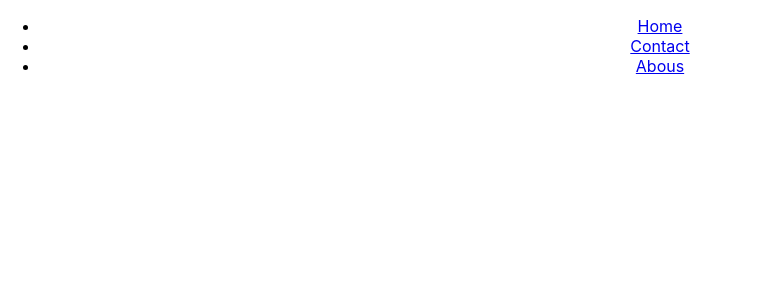
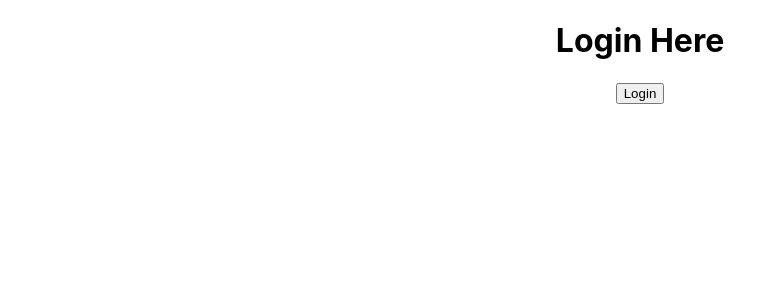
Before and after one commit to aathif12/myapp, a React (Create React App) app in the folder myapp/: page / in a window 1280 px wide. Before the commit this address had no page. Shown: the top 300 px of the page, without its empty margins (0-764 px from the left). Built offline with nearby package versions, Linux system fonts and the light colour scheme.

Commit message:
React Routes UseNavigate

```diff
--- a/myapp/src/App.js
+++ b/myapp/src/App.js
@@ -1,9 +1,10 @@
-import logo from './logo.svg';
 import './App.css';
 import Home from './components/Home';
 import {BrowserRouter as Router,Routes,Route,Link,NavLink} from 'react-router-dom';
 import Contact from './components/Contact';
 import Aboutus from './components/Aboutus';
+import Login from './components/Login';
+import Dashboard from './components/Dashboard';
 
 function App() {
   return (
@@ -13,7 +14,7 @@ function App() {
 
         <nav>
           <ul>
-            <li>
+            {/* <li>
               <Link to='/home'>Home</Link>
             </li>
             <li>
@@ -21,14 +22,16 @@ function App() {
             </li>
             <li>
               <Link to='/aboutus'>Abous</Link>
-            </li>
+            </li> */}
           </ul>
         </nav>
 
       <Routes>
-        <Route path='/home' element={<Home/>}></Route>
+        {/* <Route path='/home' element={<Home/>}></Route>
         <Route path='/contact' element={<Contact/>}></Route>
-        <Route path='/aboutus' element={<Aboutus/>}></Route>
+        <Route path='/aboutus' element={<Aboutus/>}></Route> */}
+        <Route path='/' element={<Login/>}></Route>
+        <Route path='/dashboard' element={<Dashboard/>}></Route>
       </Routes>
       </Router>
     </div>
--- a/myapp/src/components/Contact.js
+++ b/myapp/src/components/Contact.js
@@ -2,7 +2,7 @@ export default function Contact(){
     return(
     <div>
 
-    <h1>Welocome to Home page</h1>
+    <h1>Welocome to Contact page</h1>
 </div>);
 
 }
--- /dev/null
+++ b/myapp/src/components/Dashboard.js
@@ -0,0 +1,7 @@
+export default function Dashboard(){
+    return(
+        <>
+        <h1>Welocome again</h1>
+        </>
+    )
+}
--- a/myapp/src/components/Home.js
+++ b/myapp/src/components/Home.js
@@ -1,8 +1,8 @@
 export default function  Home(){
-    return
+    return(
     <div>
 
         <h1>Welocome to Home page</h1>
-    </div>;
+    </div>);
 
 }
--- /dev/null
+++ b/myapp/src/components/Login.js
@@ -0,0 +1,19 @@
+import { Navigate, useNavigate } from "react-router-dom";
+import Dashboard from "./Dashboard";
+
+export default function Login(){
+    const navigate = useNavigate();
+    const authentaicte = ()=>{
+        navigate('/dashboard');
+    }
+    return(
+        <>
+        <div>
+            <h1>Login Here </h1>
+            <button onClick={authentaicte}>Login
+
+            </button>
+        </div>
+        </>
+    )
+}
```
